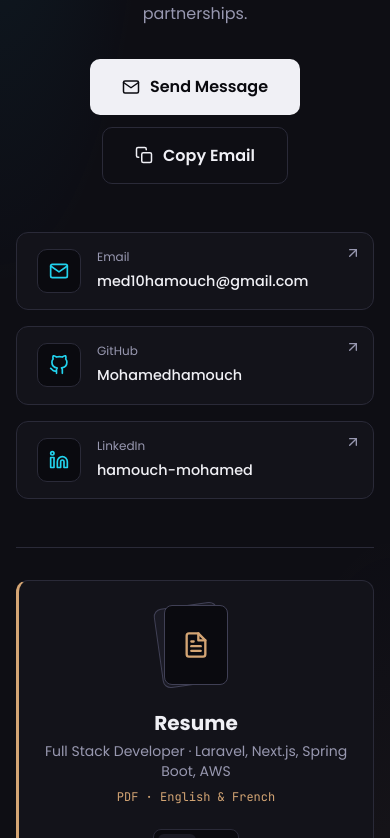
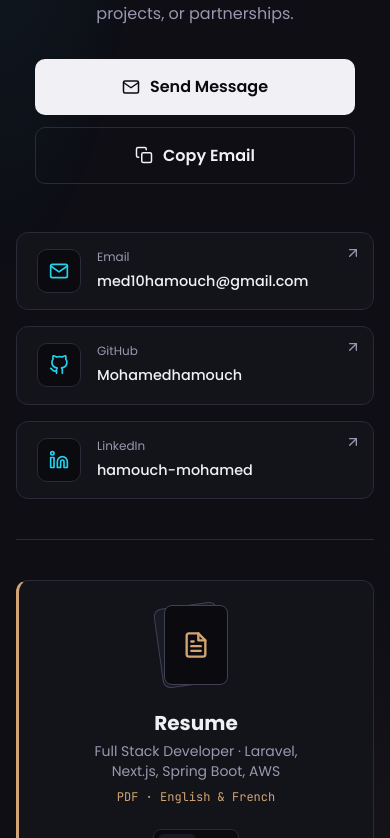
Before and after one commit to MohamedHamouch/Portfolio, a React (Vite) app: page / in a window 390 px wide. Shown: the part 7366-8204 px from the top of the page. Built offline with nearby package versions, Linux system fonts and the light colour scheme.

Commit message:
fix: even out spacing and wrapping in the contact section

```diff
--- a/src/components/Contact.jsx
+++ b/src/components/Contact.jsx
@@ -60,15 +60,18 @@ const Contact = () => {
             <h2 className="font-bold text-[var(--color-text)]" style={{ marginBottom: '1rem', fontSize: '2.25rem' }}>
               Let's Connect
             </h2>
-            <p className="text-[var(--color-text-muted)] leading-relaxed" style={{ maxWidth: '600px', fontSize: '1rem', marginLeft: 'auto', marginRight: 'auto' }}>
+            {/* text-balance: evens out the two lines instead of leaving "partnerships." alone */}
+            <p className="text-[var(--color-text-muted)] leading-relaxed text-balance" style={{ maxWidth: '600px', fontSize: '1rem', marginLeft: 'auto', marginRight: 'auto' }}>
               I'm always open to discussing new opportunities, creative projects, or partnerships.
             </p>
-            <div className="flex flex-wrap items-center justify-center gap-3" style={{ marginTop: '2rem' }}>
-              <a href={`mailto:${EMAIL}`} className="btn-primary inline-flex">
+            {/* Phones: stacked at one shared width, rather than two centred buttons of
+                different widths. sm+: side by side at their natural widths. */}
+            <div className="flex flex-col sm:flex-row items-center justify-center gap-3" style={{ marginTop: '2rem' }}>
+              <a href={`mailto:${EMAIL}`} className="btn-primary inline-flex w-full max-w-xs sm:w-auto justify-center">
                 <FiMail size={18} />
                 <span>Send Message</span>
               </a>
-              <button type="button" onClick={copyEmail} className="btn-secondary inline-flex">
+              <button type="button" onClick={copyEmail} className="btn-secondary inline-flex w-full max-w-xs sm:w-auto justify-center">
                 {copyState === 'copied' ? <FiCheck size={18} className="text-[var(--color-tertiary)]" /> : <FiCopy size={18} />}
                 <span>{copyState === 'copied' ? 'Copied!' : copyState === 'failed' ? EMAIL : 'Copy Email'}</span>
               </button>
@@ -82,20 +85,19 @@ const Contact = () => {
 
         {/* Contact Cards Grid */}
         <AnimatedSection delay={0.15}>
-          <div style={{
-            display: 'grid',
-            gridTemplateColumns: 'repeat(auto-fit, minmax(280px, 1fr))',
-            gap: '1rem',
-            maxWidth: '1000px',
-            margin: '0 auto'
-          }}>
+          {/* 1 column on phones, 3 on desktop. In between, 2 columns with Email (the
+              longest value) spanning the first row, so LinkedIn isn't left alone on a
+              half-empty second row. */}
+          <div className="grid gap-4 sm:grid-cols-2 lg:grid-cols-3 mx-auto" style={{ maxWidth: '1000px' }}>
             {contactLinks.map((link) => (
               <a
                 key={link.name}
                 href={link.href}
                 target={link.name !== 'Email' ? '_blank' : undefined}
                 rel={link.name !== 'Email' ? 'noopener noreferrer' : undefined}
-                className="bg-[var(--color-surface)] border border-[var(--color-border)] rounded-xl group hover:border-[var(--color-accent)] transition-all"
+                className={`bg-[var(--color-surface)] border border-[var(--color-border)] rounded-xl group hover:border-[var(--color-accent)] transition-all ${
+                  link.name === 'Email' ? 'sm:col-span-2 lg:col-span-1' : ''
+                }`}
                 style={{
                   padding: '1rem 1.25rem',
                   textDecoration: 'none',
@@ -149,8 +151,9 @@ const Contact = () => {
             ends on one centred block. Keeps id="cv" for the navbar and hero links. */}
         <AnimatedSection delay={0.3}>
           {/* Capped at the same 1000px as the contact cards above, so the divider line
-              spans exactly the content instead of overhanging it on both sides. */}
-          <div id="cv" className="scroll-mt-24 text-center" style={{ maxWidth: '1000px', margin: '3rem auto 0', paddingTop: '2rem', borderTop: '1px solid var(--color-border)' }}>
+              spans exactly the content instead of overhanging it on both sides.
+              Equal space above and below the line, so it sits midway between the blocks. */}
+          <div id="cv" className="scroll-mt-24 text-center" style={{ maxWidth: '1000px', margin: '2.5rem auto 0', paddingTop: '2.5rem', borderTop: '1px solid var(--color-border)' }}>
             <div className="accent-card">
               <div className="flex flex-col md:flex-row md:items-center gap-6 p-6 md:p-8 text-left">
                 {/* Two stacked pages: one per language */}
@@ -163,7 +166,7 @@ const Contact = () => {
 
                 <div className="flex-1 min-w-0 text-center md:text-left">
                   <h3 className="text-xl font-bold text-[var(--color-text)] mb-1">Resume</h3>
-                  <p className="text-sm text-[var(--color-text-muted)] mb-2">
+                  <p className="text-sm text-[var(--color-text-muted)] mb-2 text-balance">
                     Full Stack Developer · Laravel, Next.js, Spring Boot, AWS
                   </p>
                   <p className="text-xs font-mono text-[var(--color-secondary)]">PDF · English &amp; French</p>
```
